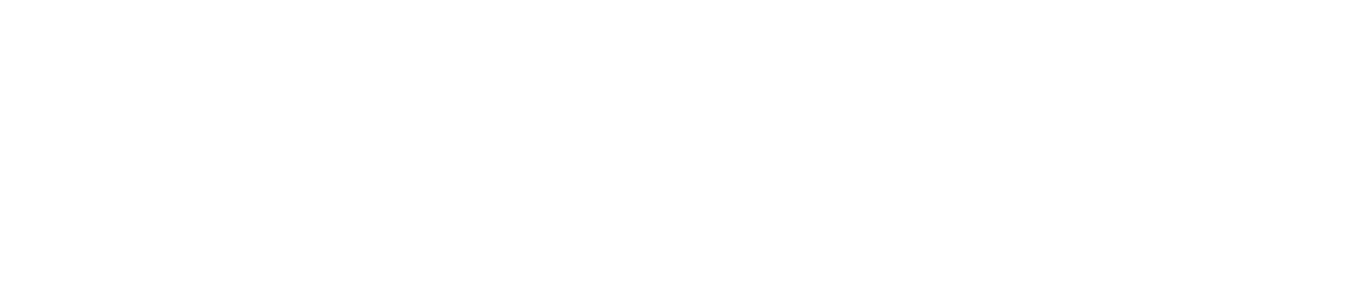
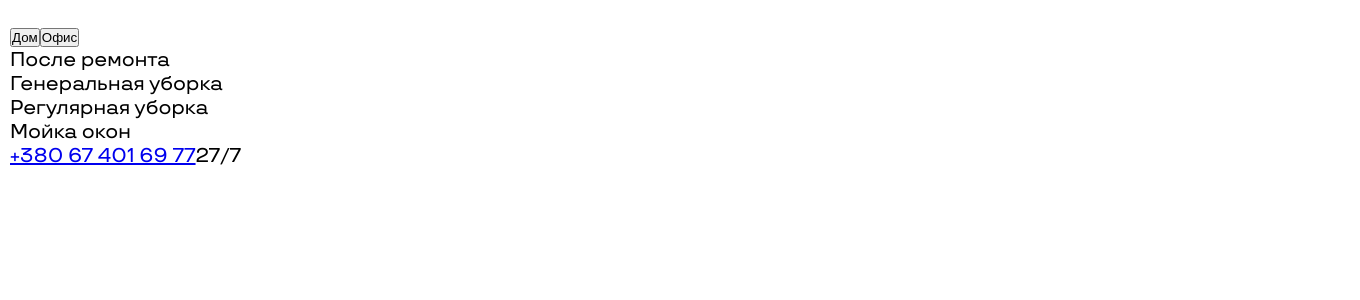
Before and after one commit to hel1yeah/test-redlab, a Vue app: page / in a window 1280 px wide. Shown: the top 300 px of the page, 1360 px wide, since content can reach past the window. Built offline with nearby package versions, Linux system fonts and the light colour scheme.

Commit message:
feat: added new file global.scss, imorts components,  settings prettier

```diff
--- a/src/App.vue
+++ b/src/App.vue
@@ -1,9 +1,14 @@
 <template>
-  <div></div>
+  <section-home> </section-home>
 </template>
 
 <script>
-export default {};
+import SectionHome from '@/views/SectionHome.vue';
+export default {
+  components: {
+    SectionHome,
+  },
+};
 </script>
 
 <style></style>
--- /dev/null
+++ b/src/assets/scss/_global.scss
@@ -0,0 +1,19 @@
+html {
+  font-family: 'TTTravels-Medium', sans-serif;
+  font-size: 20px;
+  font-weight: 500;
+  scroll-behavior: smooth;
+}
+.container {
+  width: 1340px;
+  max-width: 1340px;
+  padding: 0 10px;
+  margin: 0 auto;
+}
+*,
+*:before,
+*:after {
+  box-sizing: inherit;
+  padding: 0;
+  margin: 0;
+}
--- a/src/assets/scss/main.scss
+++ b/src/assets/scss/main.scss
@@ -1 +1,2 @@
 @import '../scss/fonts'; // шрифты
+@import '../scss/global'; // глобальные стили
--- a/src/components/AppHeader.vue
+++ b/src/components/AppHeader.vue
@@ -1,8 +1,15 @@
 <template>
-  <header>
+  <header class="header">
+    <div class="container">
+      <div class="header__inner">
         <div class="header__cleaning">
           <img class="header__logo" src="" alt="" />
-      <div class="header__swith"></div>
+          <div class="header__swith">
+            <button class="header__swith-button header__swith-home">Дом</button>
+            <button class="header__swith-button header__swith-office">
+              Офис
+            </button>
+          </div>
         </div>
         <nav class="header__nav">
           <ul class="header__nav-list">
@@ -18,11 +25,15 @@
           >
           <span class="header__contacts-support">27/7</span>
         </div>
+      </div>
+    </div>
   </header>
 </template>
 
 <script>
-export default {};
+export default {
+  name: 'AppHeader',
+};
 </script>
 
 <style lang="scss" scoped></style>
--- /dev/null
+++ b/src/views/SectionHome.vue
@@ -0,0 +1,16 @@
+<template>
+    <section class="home">
+        <app-header> </app-header>
+    </section>
+</template>
+
+<script>
+import AppHeader from '@/components/AppHeader.vue'
+export default {
+    components: {
+        AppHeader,
+    },
+}
+</script>
+
+<style lang="scss" scoped></style>
```
Also changed, not shown: 1 other file (tests, documents, lock files or other folders). Lines whose indentation alone changed are shown as unchanged.
